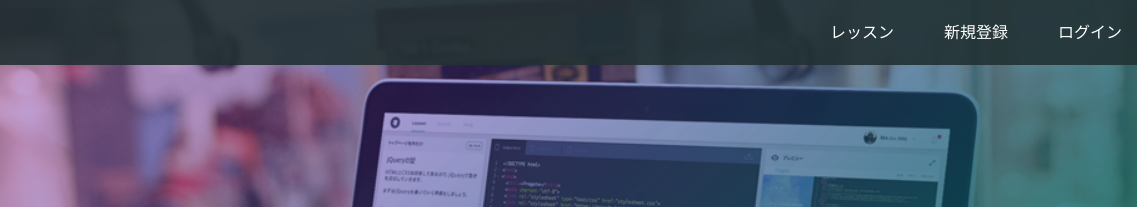
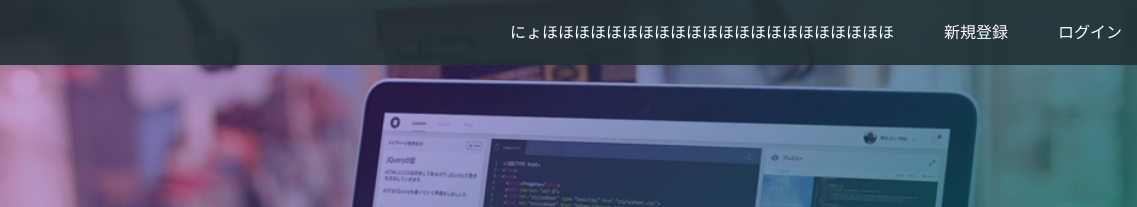
Before and after one commit to konsome-dayo/konsome-dayo.github.io, a plain HTML site: page index.html in a window 1280 px wide. Shown: the top 207 px of the page, 143-1280 px from the left. Drawn offline with Linux system fonts and the light colour scheme.

Commit message:
Update index.html

```diff
--- a/index.html
+++ b/index.html
@@ -15,7 +15,7 @@
       </div>
       <span class="fa fa-bars menu-icon"></span>
       <div class="header-right">
-        <a href="#">レッスン</a>
+        <a href="#">にょほほほほほほほほほほほほほほほほほほほほほほ</a>
         <a href="#">新規登録</a>
         <a href="#" class="login">ログイン</a>
       </div>
```
